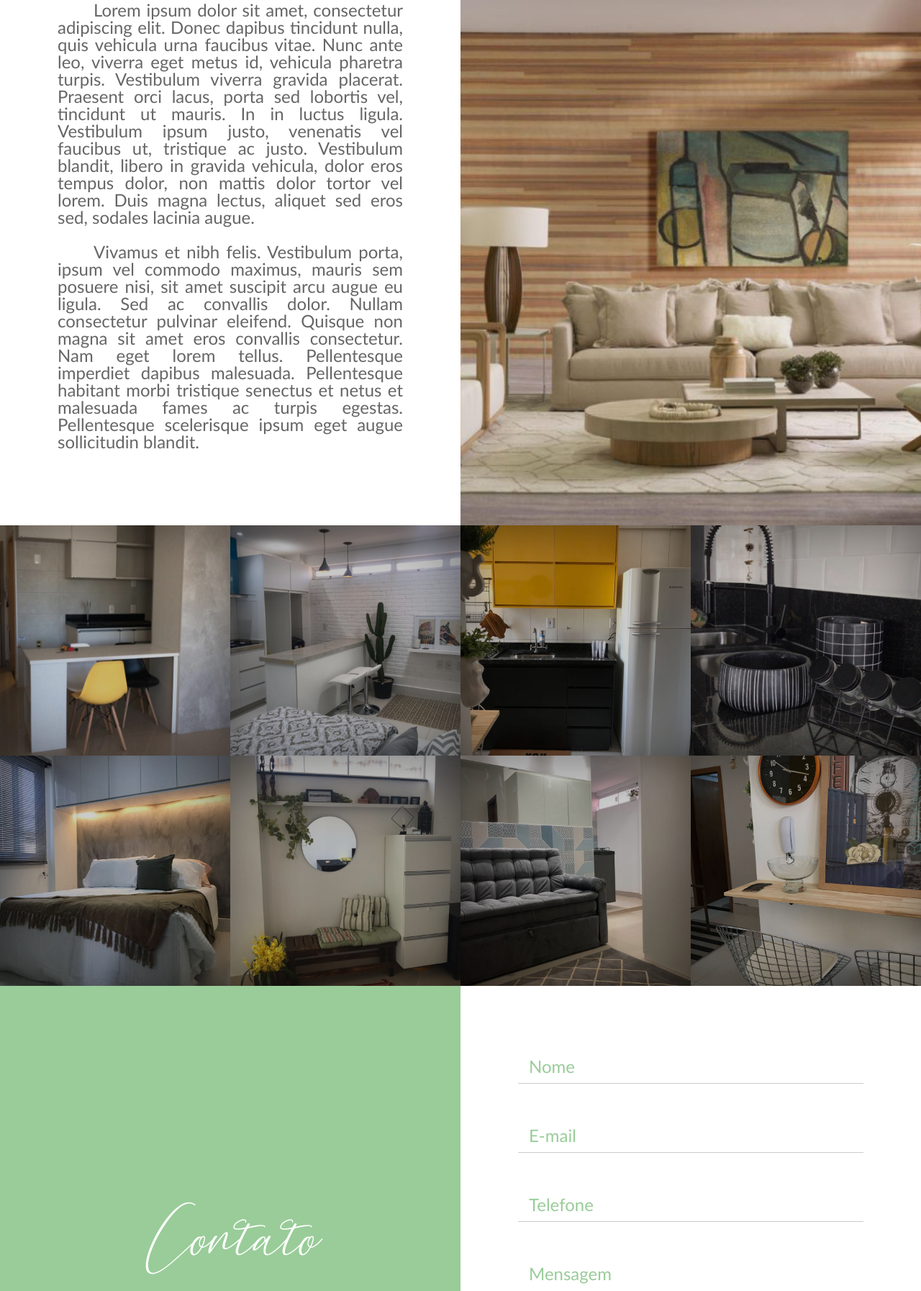
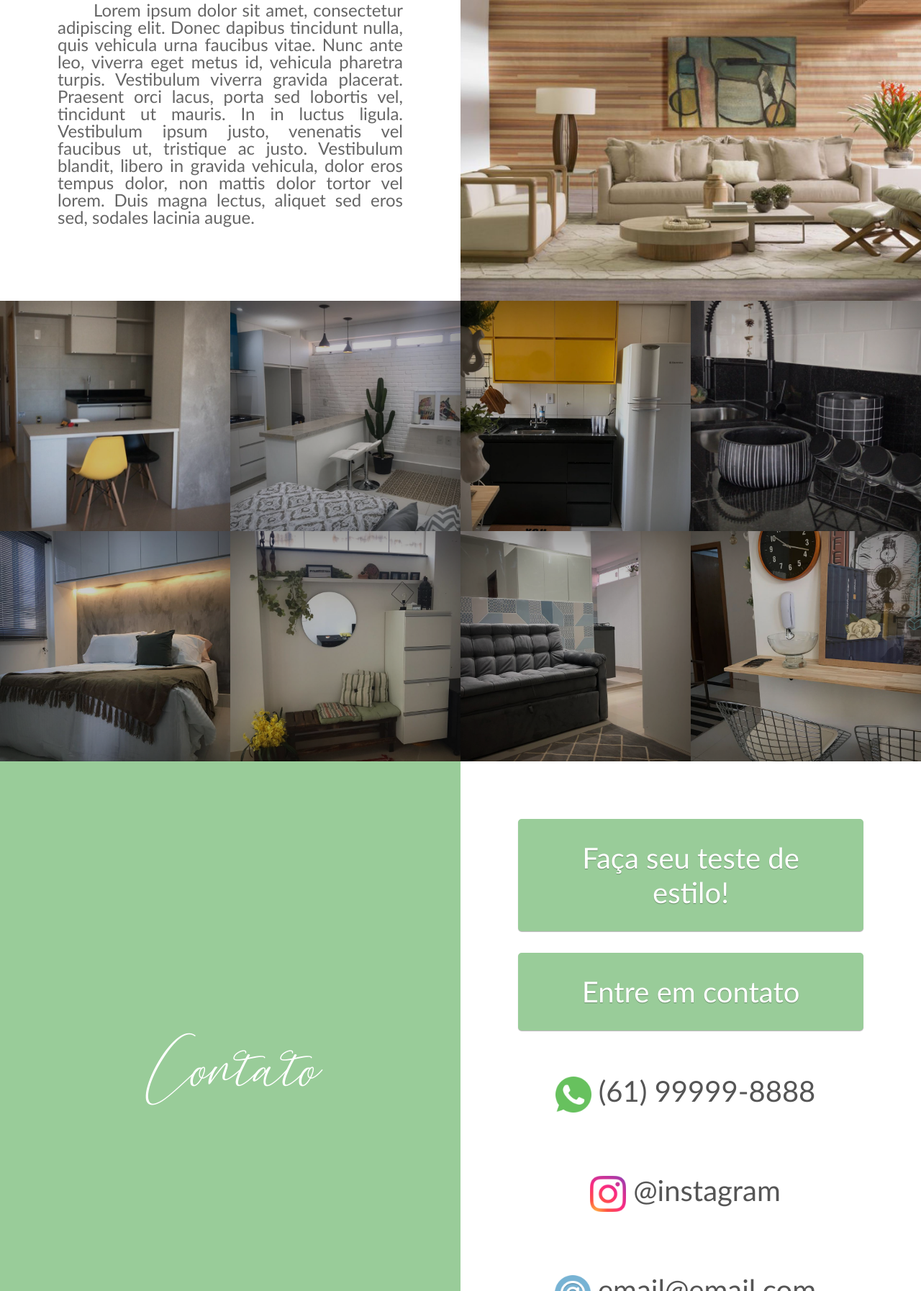
Before and after one commit to guilhermeMorum/lime, a PHP site: page /index.html in a window 1280 px wide. Shown: the part 4706-6500 px from the top of the page at 72% size. Run offline with PHP 8.4, Linux system fonts and the light colour scheme.

Commit message:
Atualizações

```diff
--- a/index.html
+++ b/index.html
@@ -108,9 +108,6 @@
                     <p>
                             Lorem ipsum dolor sit amet, consectetur adipiscing elit. Donec dapibus tincidunt nulla, quis vehicula urna faucibus vitae. Nunc ante leo, viverra eget metus id, vehicula pharetra turpis. Vestibulum viverra gravida placerat. Praesent orci lacus, porta sed lobortis vel, tincidunt ut mauris. In in luctus ligula. Vestibulum ipsum justo, venenatis vel faucibus ut, tristique ac justo. Vestibulum blandit, libero in gravida vehicula, dolor eros tempus dolor, non mattis dolor tortor vel lorem. Duis magna lectus, aliquet sed eros sed, sodales lacinia augue.
                     </p>
-                    <p>
-                            Vivamus et nibh felis. Vestibulum porta, ipsum vel commodo maximus, mauris sem posuere nisi, sit amet suscipit arcu augue eu ligula. Sed ac convallis dolor. Nullam consectetur pulvinar eleifend. Quisque non magna sit amet eros convallis consectetur. Nam eget lorem tellus. Pellentesque imperdiet dapibus malesuada. Pellentesque habitant morbi tristique senectus et netus et malesuada fames ac turpis egestas. Pellentesque scelerisque ipsum eget augue sollicitudin blandit.
-                    </p>
                 </div>
             <div class="flex-50 card default-background sm-50 portfolio-border-radius" id="portfolio-image">
             </div>
@@ -215,31 +212,14 @@
         </div>
         <div class="page flex row sm-column">
             <div id="contact" class="flex-50 page card accent sm-40 contato-border-radius">
-                    <h1 class="light absolute-center">Contato</h1>
-                </div>
-            <div class="flex-50 card">
-                <form>
-                    <div>
-                        <input name="name" id="name" type="text" required/>
-                        <label for="name">Nome</label>
-                    </div>
-                    <div>
-                        <input name="email" id="email" type="text" required/>
-                        <label for="email">E-mail</label>
-                    </div>
-                    <div>
-                        <input name="phone" id="phone" type="text" required/>
-                        <label for="phone">Telefone</label>
-                    </div>
-                    <div>
-                        <textarea required name="message" id="message"></textarea>
-                        <label for="message">Mensagem</label>
-                    </div>
-                    <div class="flex sm-column">
-                        <input type="submit" value="Enviar" class="flex-50"/>
-                        <input type="reset" value="Limpar" id="clear" class="flex-50"/>
-                    </div>
-                </form>
+                <h1 class="light absolute-center">Contato</h1>
+            </div>
+            <div class="flex-50 card" id="contact-actions">
+                <a href="https://www.refresher.com.br/17908/teste-estilo">Faça seu teste de estilo!</a>
+                <a href="https://www.refresher.com.br/17908/teste-estilo">Entre em contato</a>
+            	<div class="icon-holder"><img src="assets/icons/whatsapp.png" class="icon">(61) 99999-8888</div>
+	            <div class="icon-holder"><img src="assets/icons/instagram.png" class="icon">@instagram</div>
+	            <div class="icon-holder"><img src="assets/icons/mail.png" class="icon">email@email.com</div>
             </div>
         </div>
         <div id="footer">
--- a/main.css
+++ b/main.css
@@ -115,6 +115,46 @@ p::first-letter {
         opacity: 0;
     }
 }
+
+#contact-actions {
+
+    font-size: 2.5em;
+}
+
+#contact-actions a {
+    color: #FFF;
+    text-decoration: none;
+    background-color: #9C9;
+    padding: 30px 60px;
+    display: block;
+    text-align: center;
+    border-radius: 5px;
+    text-shadow: 0 1px 1px rgba(0,0,0,.3);
+    transition: 0.2s all;
+    box-shadow: 0 1px 1px rgba(0,0,0,.3);
+}
+
+#contact-actions a + a {
+    margin-top: 30px;
+}
+
+#contact-actions a:hover {
+    filter: brightness(110%);
+}
+
+#contact-actions .icon-holder {
+    margin-top: 30px;
+    padding: 30px 60px;
+    text-align: center;
+    color: #555;
+}
+
+#contact-actions .icon-holder .icon {
+    height: 50px;
+    margin: -15px;
+    margin-right: 10px;
+}
+
 
 #landing-glow {
     width: 0;
```
